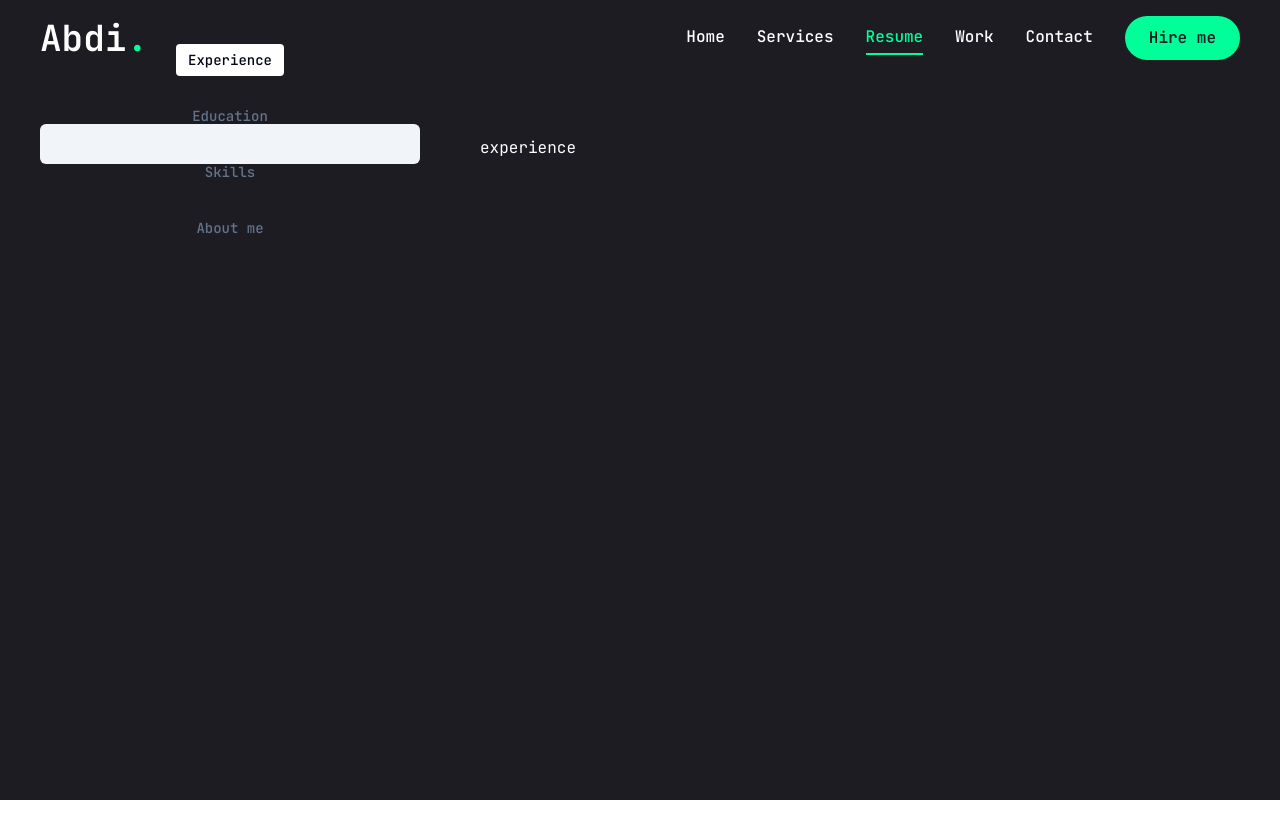
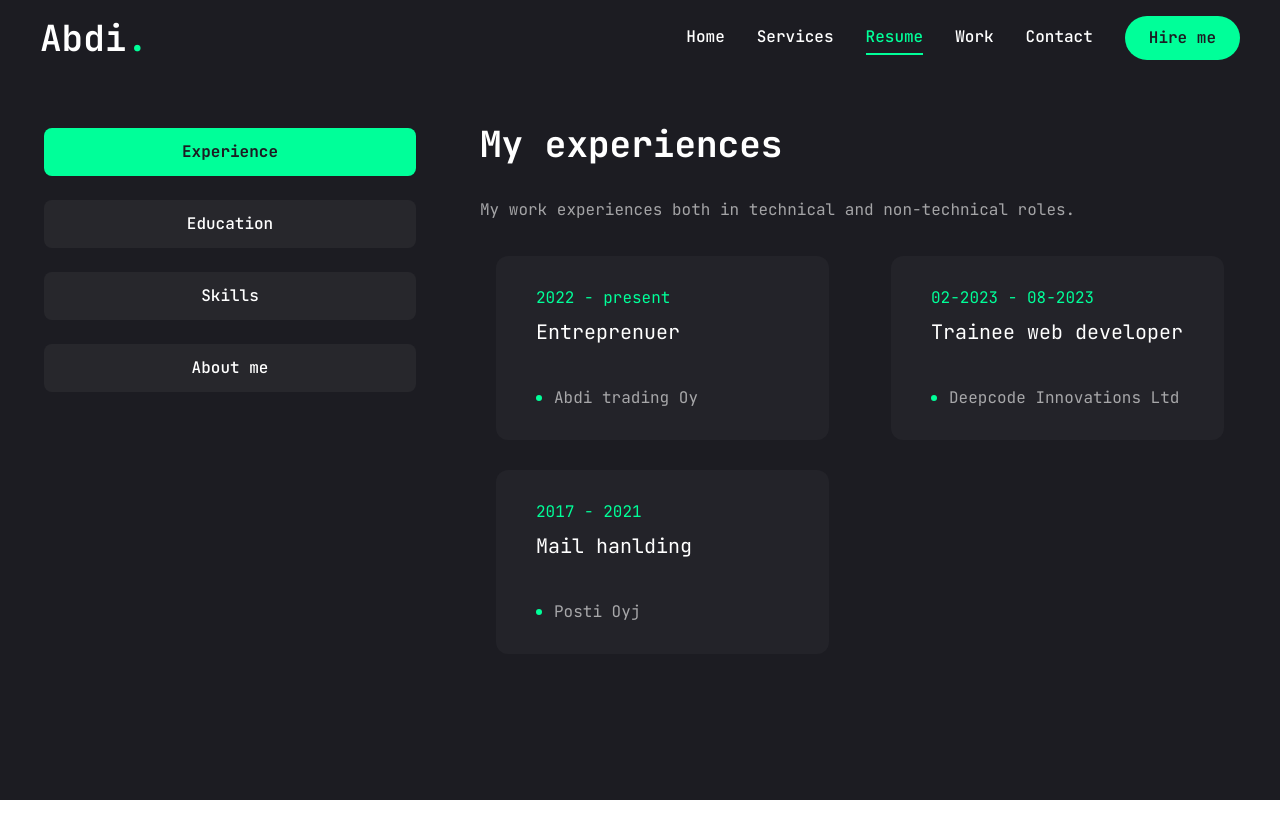
Before and after one commit to abdicodes/aws-test, a Next.js app: page /resume in a window 1280 px wide. Shown: the top 838 px of the page. Built offline with nearby package versions, Linux system fonts and the light colour scheme.

Commit message:
implemented resume page and experience section

```diff
--- a/app/resume/page.tsx
+++ b/app/resume/page.tsx
@@ -68,17 +68,17 @@
     {
       company: 'Abdi trading Oy',
       position: 'Entreprenuer',
-      duration: '2022-present',
+      duration: '2022 - present',
     },
     {
       company: 'Deepcode Innovations Ltd',
       position: 'Trainee web developer',
-      duration: '02-2023-08-2023',
+      duration: '02-2023 - 08-2023',
     },
     {
       company: 'Posti Oyj',
       position: 'Mail hanlding',
-      duration: '2017-2021',
+      duration: '2017 - 2021',
     },
   ],
 }
@@ -150,7 +150,47 @@
           {/* content */}
           <div className="min-h-[70vh] w-full ">
             <TabsContent value="experience" className="w-full">
-              experience
+              <div className="flex flex-col gap-[30px] text-center xl:text-left">
+                <h3 className="text-4xl font-bold">{experience.title}</h3>
+                <p className="max-w-[600px] text-white/60 mx-auto xl:mx-0">
+                  {experience.description}
+                </p>
+                <ScrollArea className="h-[400px]">
+                  <ul className="grid grid-cols-1 lg:grid-cols-2 gap-[30px]">
+                    {experience.items.map((item, index) => {
+                      return (
+                        <li
+                          key={index}
+                          className="bg-[#232329] h-[184px] py-6 px-10 mx-4
+                        rounded-xl flex flex-col justify-center items-center lg:items-start gap-1"
+                        >
+                          <span className="text-accent">{item.duration}</span>
+                          <h3
+                            className="text-xl max-w-[260px] min-h-[60px]
+                          text-center lg:text-left"
+                          >
+                            {item.position}
+                          </h3>
+                          <div className="flex items-center gap-3">
+                            {/* dot */}
+                            <span className="w-[6px] h-[6px] rounded-full bg-accent"></span>
+                            <p className="text-white/60">{item.company}</p>
+                          </div>
+                        </li>
+                      )
+                    })}
+                  </ul>
+                </ScrollArea>
+              </div>
+            </TabsContent>
+            <TabsContent value="education" className="w-full">
+              education
+            </TabsContent>
+            <TabsContent value="skills" className="w-full">
+              skills
+            </TabsContent>
+            <TabsContent value="about" className="w-full">
+              about
             </TabsContent>
           </div>
         </Tabs>
--- a/components/ui/scroll-area.tsx
+++ b/components/ui/scroll-area.tsx
@@ -1,9 +1,9 @@
-"use client"
+'use client'
 
-import * as React from "react"
-import * as ScrollAreaPrimitive from "@radix-ui/react-scroll-area"
+import * as React from 'react'
+import * as ScrollAreaPrimitive from '@radix-ui/react-scroll-area'
 
-import { cn } from "@/lib/utils"
+import { cn } from '@/lib/utils'
 
 const ScrollArea = React.forwardRef<
   React.ElementRef<typeof ScrollAreaPrimitive.Root>,
@@ -11,7 +11,7 @@
 >(({ className, children, ...props }, ref) => (
   <ScrollAreaPrimitive.Root
     ref={ref}
-    className={cn("relative overflow-hidden", className)}
+    className={cn('relative overflow-hidden', className)}
     {...props}
   >
     <ScrollAreaPrimitive.Viewport className="h-full w-full rounded-[inherit]">
@@ -26,21 +26,21 @@
 const ScrollBar = React.forwardRef<
   React.ElementRef<typeof ScrollAreaPrimitive.ScrollAreaScrollbar>,
   React.ComponentPropsWithoutRef<typeof ScrollAreaPrimitive.ScrollAreaScrollbar>
->(({ className, orientation = "vertical", ...props }, ref) => (
+>(({ className, orientation = 'vertical', ...props }, ref) => (
   <ScrollAreaPrimitive.ScrollAreaScrollbar
     ref={ref}
     orientation={orientation}
     className={cn(
-      "flex touch-none select-none transition-colors",
-      orientation === "vertical" &&
-        "h-full w-2.5 border-l border-l-transparent p-[1px]",
-      orientation === "horizontal" &&
-        "h-2.5 flex-col border-t border-t-transparent p-[1px]",
+      'flex touch-none select-none transition-colors',
+      orientation === 'vertical' &&
+        'h-full w-2.5 border-l border-l-transparent p-[1px]',
+      orientation === 'horizontal' &&
+        'h-2.5 flex-col border-t border-t-transparent p-[1px]',
       className
     )}
     {...props}
   >
-    <ScrollAreaPrimitive.ScrollAreaThumb className="relative flex-1 rounded-full bg-slate-200 dark:bg-slate-800" />
+    <ScrollAreaPrimitive.ScrollAreaThumb className="relative flex-1 rounded-full bg-accent dark:bg-slate-800" />
   </ScrollAreaPrimitive.ScrollAreaScrollbar>
 ))
 ScrollBar.displayName = ScrollAreaPrimitive.ScrollAreaScrollbar.displayName
--- a/components/ui/tabs.tsx
+++ b/components/ui/tabs.tsx
@@ -1,9 +1,9 @@
-"use client"
+'use client'
 
-import * as React from "react"
-import * as TabsPrimitive from "@radix-ui/react-tabs"
+import * as React from 'react'
+import * as TabsPrimitive from '@radix-ui/react-tabs'
 
-import { cn } from "@/lib/utils"
+import { cn } from '@/lib/utils'
 
 const Tabs = TabsPrimitive.Root
 
@@ -13,10 +13,7 @@
 >(({ className, ...props }, ref) => (
   <TabsPrimitive.List
     ref={ref}
-    className={cn(
-      "inline-flex h-10 items-center justify-center rounded-md bg-slate-100 p-1 text-slate-500 dark:bg-slate-800 dark:text-slate-400",
-      className
-    )}
+    className={cn('inline-flex h-auto rounded-md p-1 text-primary', className)}
     {...props}
   />
 ))
@@ -29,7 +26,7 @@
   <TabsPrimitive.Trigger
     ref={ref}
     className={cn(
-      "inline-flex items-center justify-center whitespace-nowrap rounded-sm px-3 py-1.5 text-sm font-medium ring-offset-white transition-all focus-visible:outline-none focus-visible:ring-2 focus-visible:ring-slate-950 focus-visible:ring-offset-2 disabled:pointer-events-none disabled:opacity-50 data-[state=active]:bg-white data-[state=active]:text-slate-950 data-[state=active]:shadow-sm dark:ring-offset-slate-950 dark:focus-visible:ring-slate-300 dark:data-[state=active]:bg-slate-950 dark:data-[state=active]:text-slate-50",
+      " 'inline-flex items-center w-full justify-center text-base whitespace-nowrap rounded-lg p-3 bg-[#27272c] text-white text-balance font-medium ring-offset-white transition-all disabled:pointer-events-none disabled:opacity-50 data-[state=active]:bg-accent data-[state=active]:text-primary data-[state=active]:font-bold data-[state=active]:shadow-sm '",
       className
     )}
     {...props}
@@ -44,7 +41,7 @@
   <TabsPrimitive.Content
     ref={ref}
     className={cn(
-      "mt-2 ring-offset-white focus-visible:outline-none focus-visible:ring-2 focus-visible:ring-slate-950 focus-visible:ring-offset-2 dark:ring-offset-slate-950 dark:focus-visible:ring-slate-300",
+      'min-h-[480px] ring-offset-white focus-visible:outline-none focus-visible:ring-2 focus-visible:ring-slate-950 focus-visible:ring-offset-2 dark:ring-offset-slate-950 dark:focus-visible:ring-slate-300',
       className
     )}
     {...props}
```
